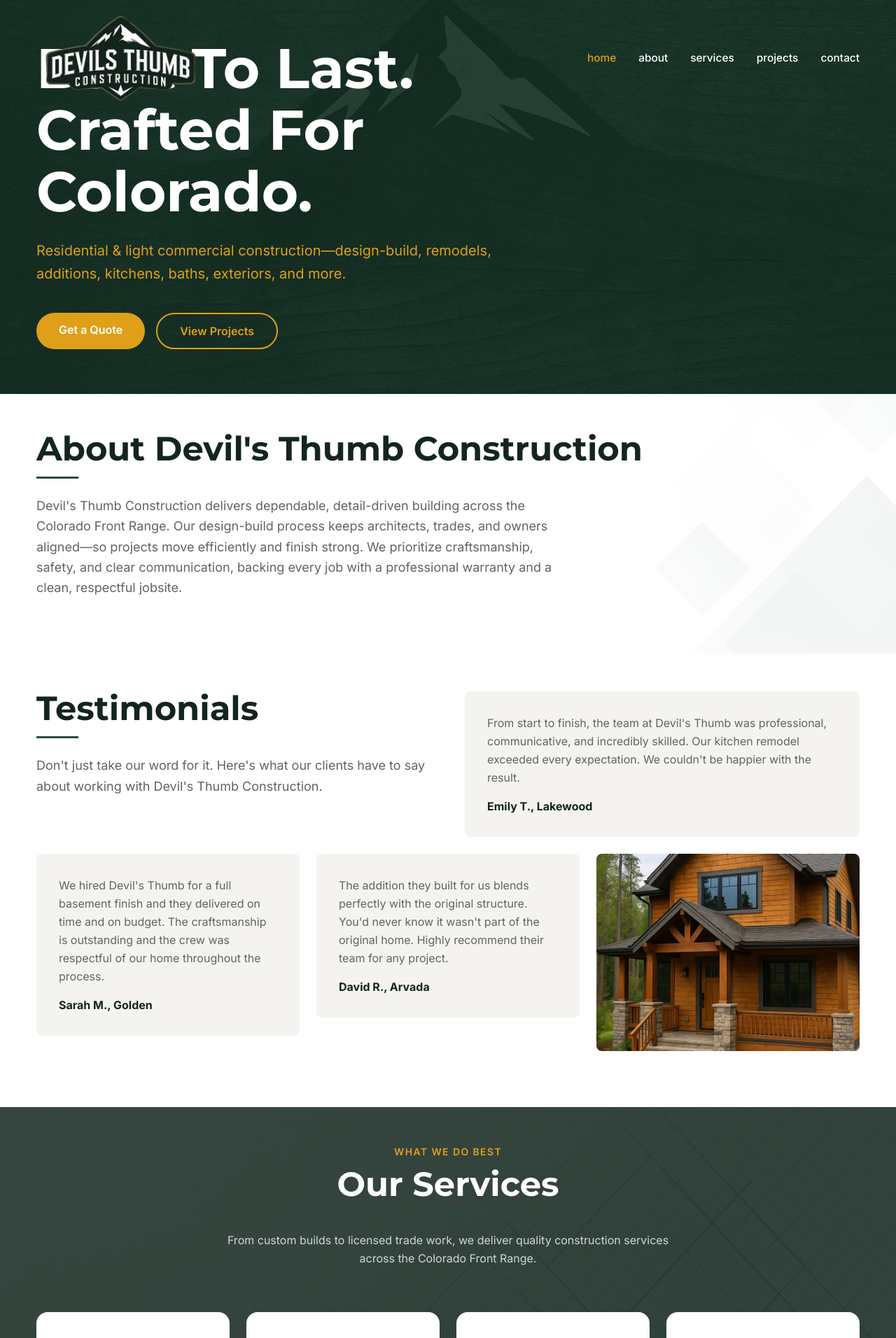
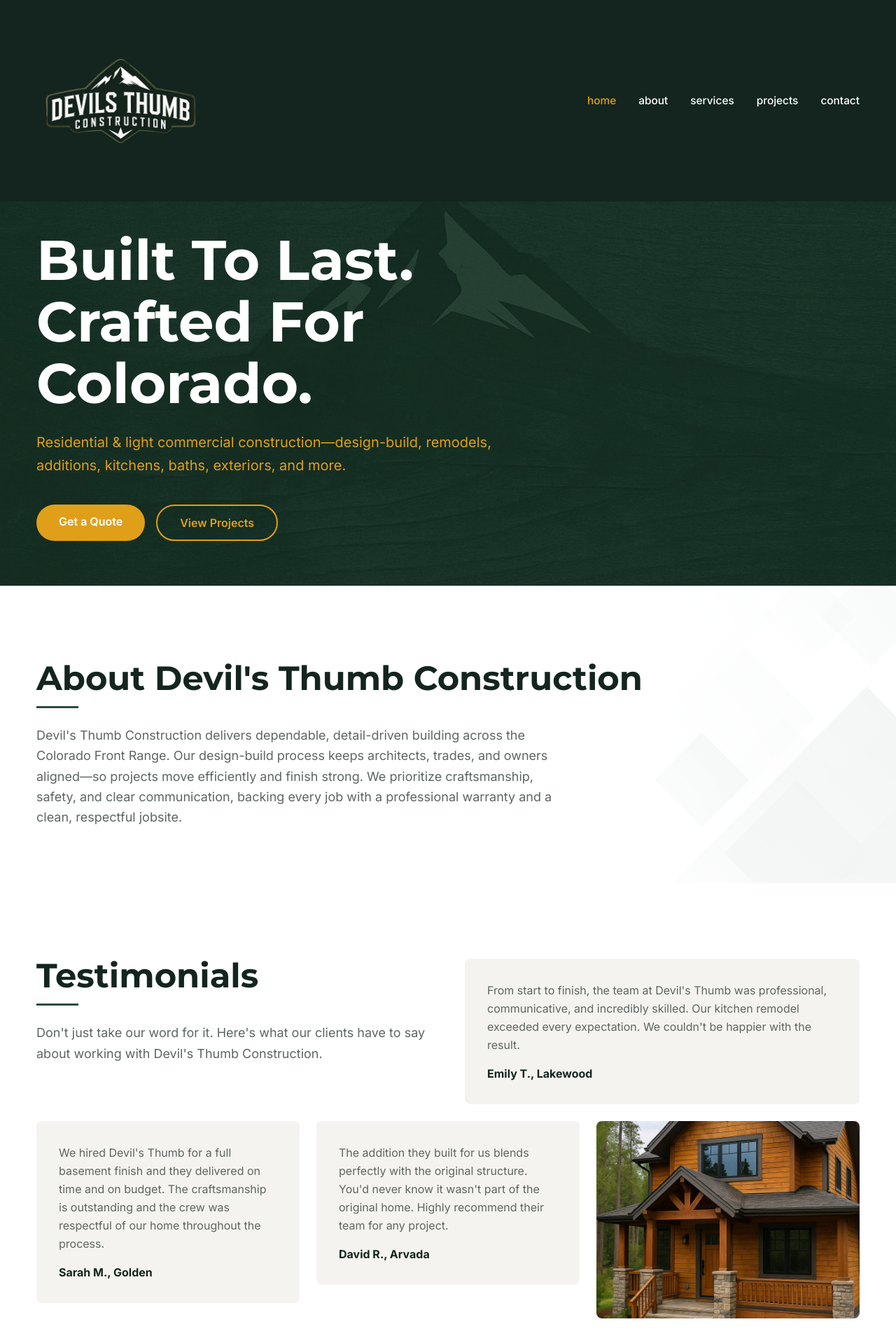
Before and after one commit to AppStudioPros/devils-thumb-construction, a Next.js app: page / in a window 1280 px wide. Shown: the top 1912 px of the page at 70% size. Built offline with nearby package versions, Linux system fonts and the light colour scheme.

Commit message:
Static header (no floating), 108px top padding sitewide, hero starts below header

```diff
--- a/src/app/about/page.tsx
+++ b/src/app/about/page.tsx
@@ -7,7 +7,7 @@
     <>
       <PageHero title="About" bgImage="/images/mountain-bg.jpg" />
 
-      <section className="pt-[54px] pb-20 bg-white">
+      <section className="pt-[108px] pb-20 bg-white">
         <div className="max-w-[1240px] mx-auto px-4 sm:px-6 lg:px-8">
           <div className="grid grid-cols-1 lg:grid-cols-2 gap-0 items-stretch">
             <FadeIn direction="right">
--- a/src/app/contact/page.tsx
+++ b/src/app/contact/page.tsx
@@ -9,7 +9,7 @@
     <>
       <PageHero title="Contact" bgImage="/images/kitchen-pendant.jpg" />
 
-      <section className="pt-[54px] pb-20 bg-white">
+      <section className="pt-[108px] pb-20 bg-white">
         <div className="max-w-[1240px] mx-auto px-4 sm:px-6 lg:px-8">
           <div className="grid grid-cols-1 lg:grid-cols-2 gap-16">
             <FadeIn direction="right">
--- a/src/app/projects/page.tsx
+++ b/src/app/projects/page.tsx
@@ -19,7 +19,7 @@
     <>
       <PageHero title="Projects" bgImage="/images/kitchen-island.jpg" />
 
-      <section className="pt-[54px] pb-20 bg-white">
+      <section className="pt-[108px] pb-20 bg-white">
         <div className="max-w-[1240px] mx-auto px-4 sm:px-6 lg:px-8">
           <FadeIn>
             <p className="text-sm font-bold text-[#13251e] uppercase tracking-widest mb-2">
--- a/src/app/services/page.tsx
+++ b/src/app/services/page.tsx
@@ -65,7 +65,7 @@
     <>
       <PageHero title="Services" bgImage="/images/construction-framing.jpg" />
 
-      <section className="pt-[54px] pb-20">
+      <section className="pt-[108px] pb-20">
         <div className="max-w-[1240px] mx-auto px-4 sm:px-6 lg:px-8 mb-16">
           <FadeIn>
             <p className="text-sm font-bold text-[#13251e] uppercase tracking-widest mb-2">Well Delivered</p>
--- a/src/components/home/AboutSection.tsx
+++ b/src/components/home/AboutSection.tsx
@@ -3,7 +3,7 @@
 
 export default function AboutSection() {
   return (
-    <section className="relative pt-[54px] pb-20 bg-white overflow-hidden">
+    <section className="relative pt-[108px] pb-20 bg-white overflow-hidden">
       <div className="absolute right-0 top-0 bottom-0 w-1/2 opacity-5">
         <Image src="/images/geometric-bg.png" alt="" fill className="object-cover" />
       </div>
--- a/src/components/home/Hero.tsx
+++ b/src/components/home/Hero.tsx
@@ -7,7 +7,7 @@
     <section className="relative min-h-0 flex items-center">
       <Image src="/images/mountain-bg.jpg" alt="" fill className="object-cover" priority />
       <div className="absolute inset-0 bg-[#13251e]/45" />
-      <div className="relative max-w-[1240px] mx-auto px-4 sm:px-6 lg:px-8 w-full pt-[54px] pb-16">
+      <div className="relative max-w-[1240px] mx-auto px-4 sm:px-6 lg:px-8 w-full pt-10 pb-16">
         <FadeIn>
           <h1 className="text-3xl sm:text-5xl md:text-6xl lg:text-[80px] font-bold text-white font-[Montserrat] leading-[1.1] mb-6">
             Built To Last.<br />
--- a/src/components/home/ProjectsPreview.tsx
+++ b/src/components/home/ProjectsPreview.tsx
@@ -12,7 +12,7 @@
 
 export default function ProjectsPreview() {
   return (
-    <section className="pt-[54px] pb-20 bg-white">
+    <section className="pt-[108px] pb-20 bg-white">
       <div className="max-w-[1240px] mx-auto px-4 sm:px-6 lg:px-8 mb-10">
         <FadeIn>
           <p className="text-sm font-bold text-[#13251e] uppercase tracking-widest mb-2">Our Latest</p>
--- a/src/components/home/ServicesOverview.tsx
+++ b/src/components/home/ServicesOverview.tsx
@@ -27,7 +27,7 @@
 
 export default function ServicesOverview() {
   return (
-    <section className="relative pt-[54px] pb-24">
+    <section className="relative pt-[108px] pb-24">
       <Image src="/images/blueprint-bg.jpg" alt="" fill className="object-cover" />
       <div className="absolute inset-0 bg-[#13251e]/85" />
       <div className="relative max-w-[1240px] mx-auto px-4 sm:px-6 lg:px-8">
--- a/src/components/home/Testimonials.tsx
+++ b/src/components/home/Testimonials.tsx
@@ -18,7 +18,7 @@
 
 export default function Testimonials() {
   return (
-    <section className="pt-[54px] pb-20 bg-white">
+    <section className="pt-[108px] pb-20 bg-white">
       <div className="max-w-[1240px] mx-auto px-4 sm:px-6 lg:px-8">
         <div className="grid grid-cols-1 lg:grid-cols-2 gap-12">
           <FadeIn>
--- a/src/components/layout/Header.tsx
+++ b/src/components/layout/Header.tsx
@@ -3,7 +3,7 @@
 import Link from 'next/link';
 import Image from 'next/image';
 import { usePathname } from 'next/navigation';
-import { useState, useEffect, useRef } from 'react';
+import { useState, useRef, useEffect } from 'react';
 
 const navLinks = [
   { href: '/', label: 'home' },
@@ -15,17 +15,9 @@
 
 export default function Header() {
   const pathname = usePathname();
-  const [scrolled, setScrolled] = useState(false);
   const [mobileOpen, setMobileOpen] = useState(false);
   const menuRef = useRef<HTMLDivElement>(null);
 
-  useEffect(() => {
-    const onScroll = () => setScrolled(window.scrollY > 50);
-    window.addEventListener('scroll', onScroll);
-    return () => window.removeEventListener('scroll', onScroll);
-  }, []);
-
-  // Lock body scroll when mobile menu is open
   useEffect(() => {
     if (mobileOpen) {
       document.body.style.overflow = 'hidden';
@@ -36,12 +28,8 @@
   }, [mobileOpen]);
 
   return (
-    <header
-      className={`fixed top-0 left-0 right-0 z-50 transition-colors duration-300 ${
-        scrolled || mobileOpen ? 'bg-[#13251e]' : 'bg-transparent'
-      }`}
-    >
-      <div className="max-w-[1240px] mx-auto px-4 sm:px-6 lg:px-8 flex items-center justify-between h-28 pt-[54px]">
+    <header className="relative z-50 bg-[#13251e]">
+      <div className="max-w-[1240px] mx-auto px-4 sm:px-6 lg:px-8 flex items-center justify-between py-6">
         <Link href="/">
           <Image src="/images/logo.png" alt="Devil's Thumb Construction" width={240} height={240} className="w-[160px] sm:w-[240px]" />
         </Link>
@@ -61,7 +49,6 @@
           ))}
         </nav>
 
-        {/* Mobile hamburger / close */}
         <button
           className="md:hidden text-[#e09f18] min-h-[44px] min-w-[44px] flex items-center justify-center"
           onClick={() => setMobileOpen(!mobileOpen)}
@@ -77,7 +64,6 @@
         </button>
       </div>
 
-      {/* Mobile menu */}
       <div
         ref={menuRef}
         className="md:hidden overflow-hidden transition-[max-height] duration-300 ease-in-out bg-[#13251e]"
```
